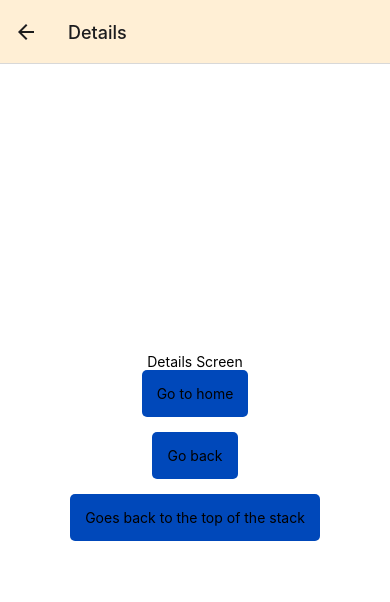
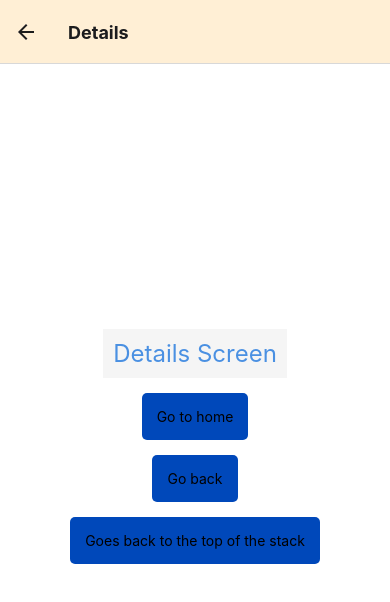
Before and after one commit to AnthonyLiang1117/NYPeaceOfMind, a React Native app: screen /Details in a window 390 px wide. Shown: the top 602 px of the page. Built offline with nearby package versions, Linux system fonts and the light colour scheme.

Commit message:
UPDATE: incoporated more styling to options in Stack.Screen and Stack.Navigator

```diff
--- a/App.js
+++ b/App.js
@@ -33,14 +33,30 @@ export default function App() {
     <NavigationContainer>
       <Stack.Navigator
         initialRouteName="Home"
-        screenOptions={{ headerStyle: { backgroundColor: "papayawhip" } }}
+        screenOptions={{
+          headerStyle: { backgroundColor: "papayawhip" },
+          headerTitleStyle: { fontWeight: "bold" },
+        }}
       >
         <Stack.Screen
           name="Home"
           component={HomeScreen}
-          options={{ title: "Overview" }}
+          options={{
+            title: "Overview",
+            headerStyle: {
+              backgroundColor: "#f4511e",
+            },
+            headerTintColor: "#fff",
+            headerTitleStyle: {
+              fontWeight: "bold",
+            },
+          }}
         />
-        <Stack.Screen name="Details" component={DetailsScreen} />
+        <Stack.Screen
+          name="Details"
+          component={DetailsScreen}
+          option={{ title: "Details" }}
+        />
       </Stack.Navigator>
     </NavigationContainer>
   );
--- a/components/DetailsScreen.jsx
+++ b/components/DetailsScreen.jsx
@@ -1,12 +1,13 @@
 import React from "react";
-import { View, Text, TouchableOpacity } from "react-native";
+import { TouchableOpacity, View, Text } from "react-native";
+import { StatusBar } from "expo-status-bar";
 import styles from "../styles";
 
 function DetailsScreen({ navigation }) {
-  const { container, button } = styles;
+  const { container, text, button } = styles;
   return (
     <View style={container}>
-      <Text>Details Screen</Text>
+      <Text style={text}>Details Screen</Text>
       <TouchableOpacity
         style={button}
         onPress={() => navigation.navigate("Home")}
@@ -19,6 +20,7 @@ function DetailsScreen({ navigation }) {
       <TouchableOpacity style={button} onPress={() => navigation.popToTop()}>
         <Text>Goes back to the top of the stack</Text>
       </TouchableOpacity>
+      <StatusBar style="auto" />
     </View>
   );
 }
```
Also changed, not shown: components/LogoTitle.jsx (added, +12 -0 lines).
